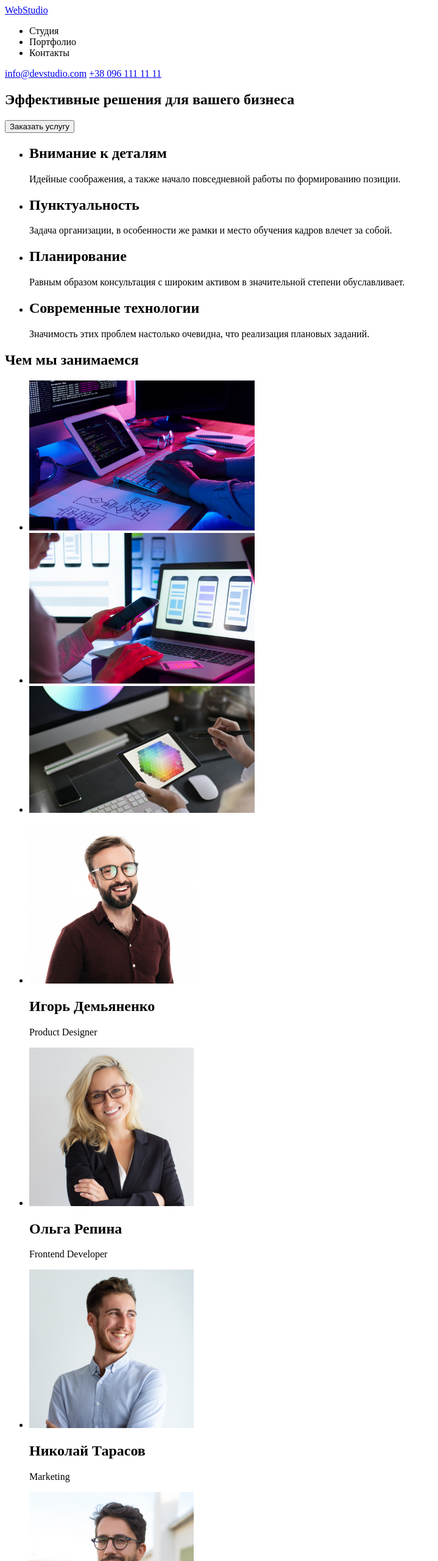
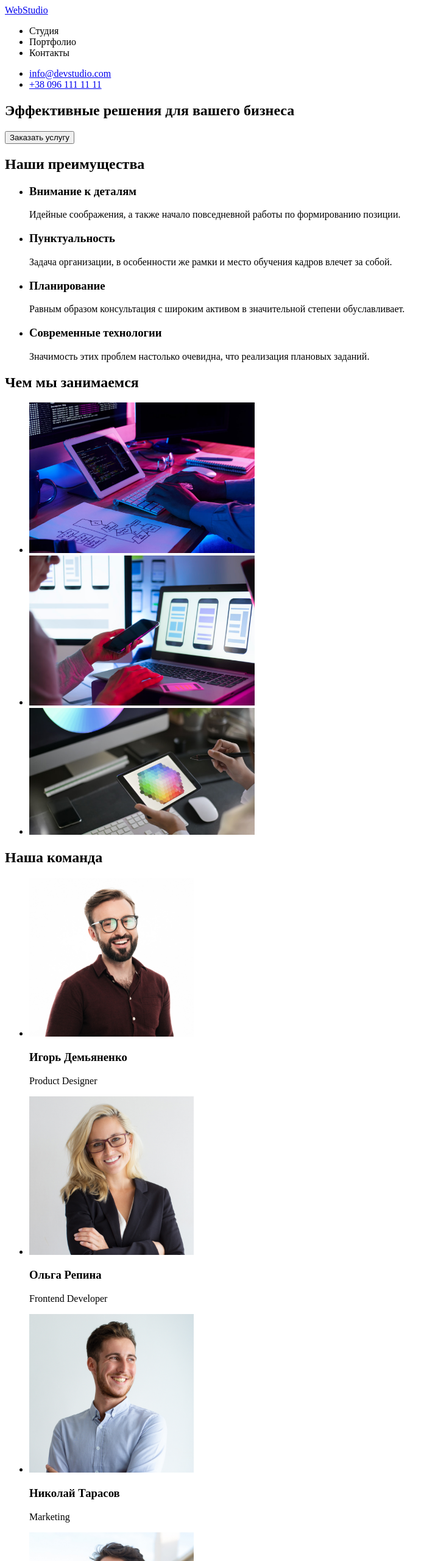
Before and after one commit to STr1995/goit-markup-hw-01, a plain HTML site: page index.html in a window 1280 px wide. Shown: the top 2560 px of the page at 61% size, without its empty margins (0-719 px from the left). Drawn offline with Linux system fonts and the light colour scheme.

Commit message:
Корректировка разметки, исправление ошибок.

```diff
--- a/index.html
+++ b/index.html
@@ -17,9 +17,11 @@
                     <li><a href=""></a>Портфолио</li>
                     <li><a href=""></a>Контакты</li>
                 </ul>
-            <a href="mailto:info@devstudio.com">info@devstudio.com</a>
-            <a href="tel:+380961111111">+38 096 111 11 11</a>
         </nav>
+        <ul>
+            <li><a href="mailto:info@devstudio.com">info@devstudio.com</a></li>
+            <li><a href="tel:+380961111111">+38 096 111 11 11</a></li>
+        </ul>
     </header>
 
     <main>
@@ -27,26 +29,27 @@
     <!--Секция герой-->
     <section>
         <h1>Эффективные решения для вашего бизнеса</h1>
-            <button>Заказать услугу</button>
+            <button type="button">Заказать услугу</button>
     </section>
 
     <!--Описание преимуществ-->
     <section>
+        <h2>Наши преимущества</h2>
         <ul>
             <li>
-                <h2>Внимание к деталям</h2>
+                <h3>Внимание к деталям</h3>
                     <p>Идейные соображения, а также начало повседневной работы по формированию позиции.</p>
             </li>
             <li>
-                <h2>Пунктуальность</h2>
+                <h3>Пунктуальность</h3>
                     <p>Задача организации, в особенности же рамки и место обучения кадров влечет за собой.</p>
             </li>
             <li>
-                <h2>Планирование</h2>
+                <h3>Планирование</h3>
                     <p>Равным образом консультация с широким активом в значительной степени обуславливает.</p>
             </li>
             <li>
-                <h2>Современные технологии</h2>
+                <h3>Современные технологии</h3>
                     <p>Значимость этих проблем настолько очевидна, что реализация плановых заданий.</p>
             </li>
         </ul>
@@ -64,25 +67,26 @@
 
     <!--Наша команда-->
     <section>
+        <h2>Наша команда</h2>
         <ul>
             <li>
                 <img src="images/team1.jpg" alt="Первый участник команды" width="270">
-                    <h2>Игорь Демьяненко</h2>
+                    <h3>Игорь Демьяненко</h3>
                         <p>Product Designer</p>
             <li>
                 <img src="images/team2.jpg" alt="Второй участник команды" width="270">
-                    <h2>Ольга Репина</h2>
+                    <h3>Ольга Репина</h3>
                         <p>Frontend Developer</p>
             </li>
             <li>
                 <img src="images/team3.jpg" alt="Третий участник команды" width="270">
-                    <h2>Николай Тарасов</h2>
+                    <h3>Николай Тарасов</h3>
                         <p>Marketing</p>
 
             </li>
             <li>
                 <img src="images/team4.jpg" alt="Четвертый участник команды" width="270">
-                    <h2>Михаил Ермаков</h2>
+                    <h3>Михаил Ермаков</h3>
                         <p>UI Designer</p>
             </li>
         </ul>
@@ -93,8 +97,8 @@
     <!--Подвал сайта-->
     <footer>
         <a href="/index.html">WebStudio</a>
+        <address>г. Киев, пр-т Леси Украинки, 26</address>
         <ul>
-            <li><address>г. Киев, пр-т Леси Украинки, 26</address></li>
             <li><a href="mailto:info@example.com">info@example.com</a></li>
             <li><a href="tel:+380991111111">+38 099 111 11 11</a></li>
         </ul>
```
